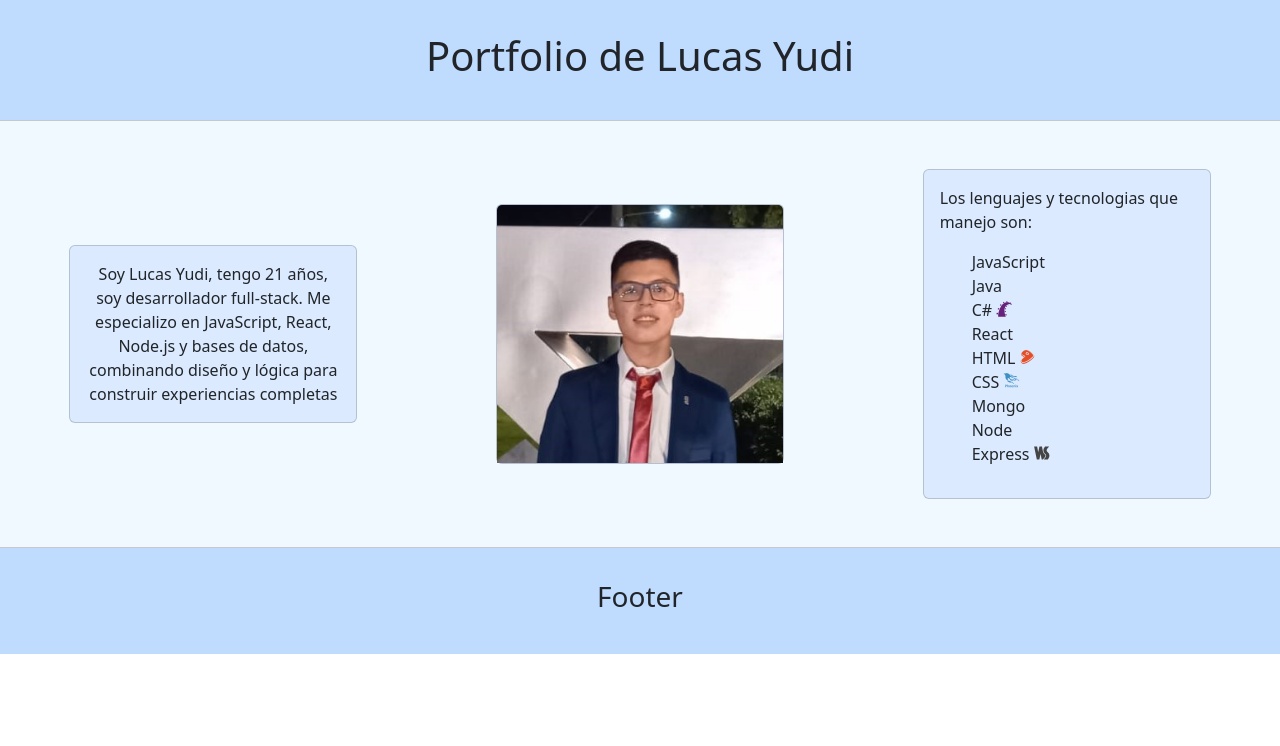
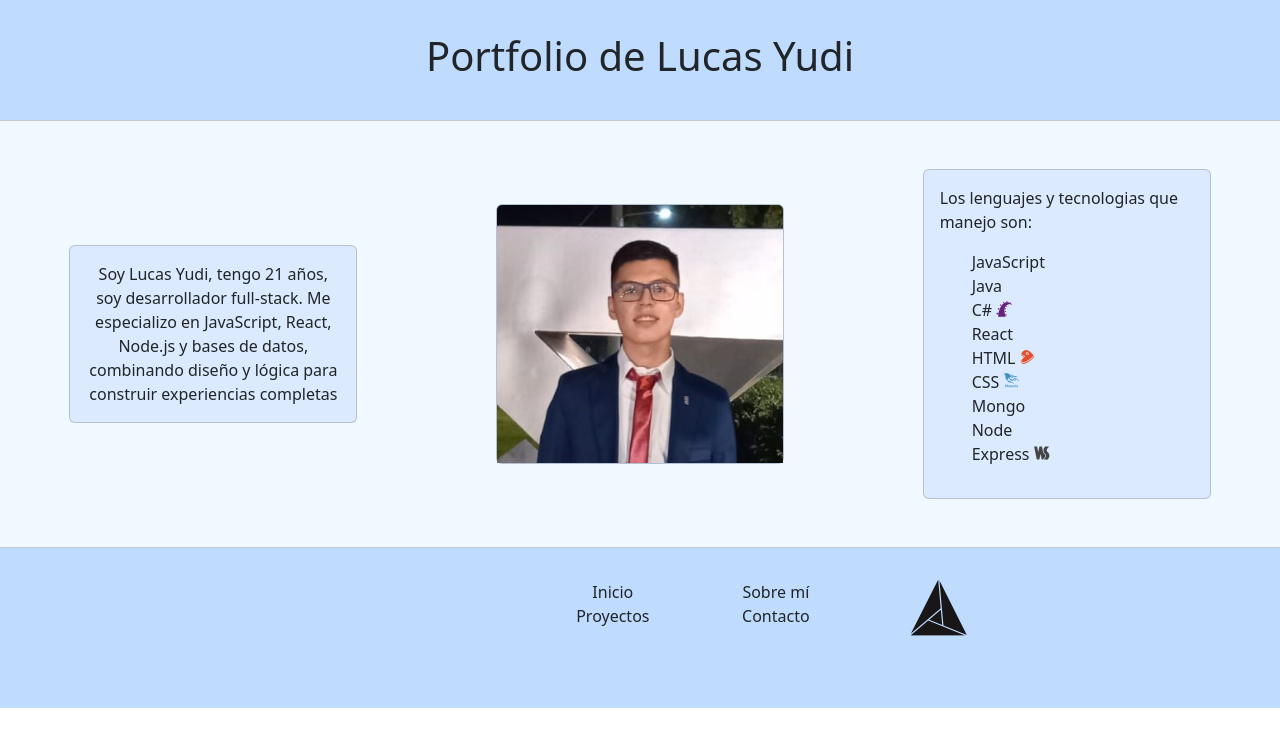
Before and after one commit to Yudi454/Portfolio-React, a React (Vite) app: page / in a window 1280 px wide. Shown: the top 746 px of the page. Built offline with nearby package versions, Linux system fonts and the light colour scheme.

Commit message:
Le di forma al footer, falta agregar el contenido

```diff
--- a/src/components/Footer.jsx
+++ b/src/components/Footer.jsx
@@ -1,9 +1,32 @@
+import { Col, Row } from "react-bootstrap";
+
 export const Footer = () => {
   return (
     <>
       <hr />
       <div className="Footer text-center">
-        <h3>Footer</h3>
+        <Row>
+          <Col lg={5}></Col>
+          <Col lg={3}>
+            <Row>
+              <Col lg={6}>Inicio</Col>
+              <Col lg={6}>Sobre mí</Col>
+              <Col lg={6}>Proyectos</Col>
+              <Col lg={6}>Contacto</Col>
+            </Row>
+          </Col>
+          <Col lg={3}>
+            <Row>
+              <Col lg={6}>
+                <i class="Github devicon-github-original-wordmark colored"></i>
+              </Col>
+              <Col lg={6}>
+                <i class="LinkedIn devicon-linkedin-plain-wordmark colored"></i>
+              </Col>
+              <Col></Col>
+            </Row>
+          </Col>
+        </Row>
       </div>
     </>
   );
--- a/src/css/Main.css
+++ b/src/css/Main.css
@@ -41,6 +41,14 @@ hr{
   padding-bottom: 4vh;
 }
 
+.Github{
+  font-size: 7vh;
+}
+
+.LinkedIn{
+  font-size: 12vh;
+}
+
 @keyframes aparecer {
     from {
       opacity: 0;
```
